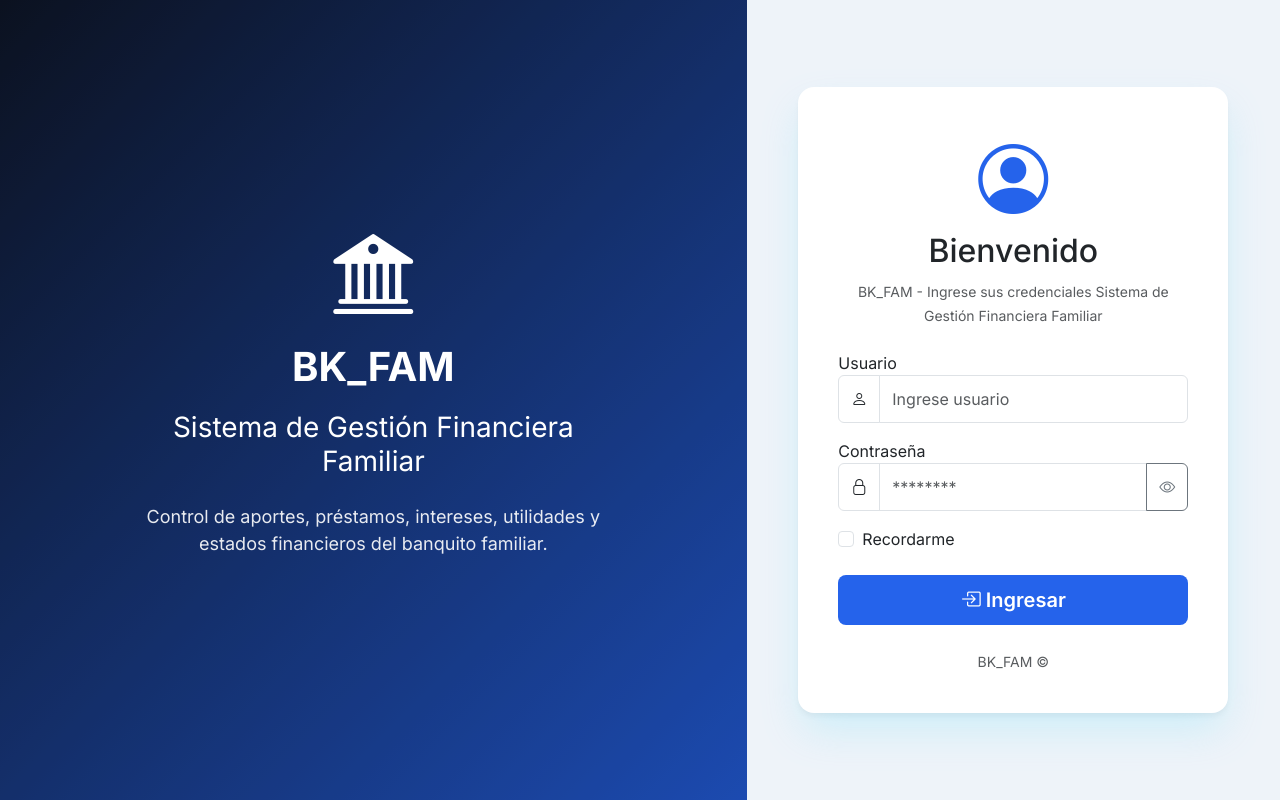
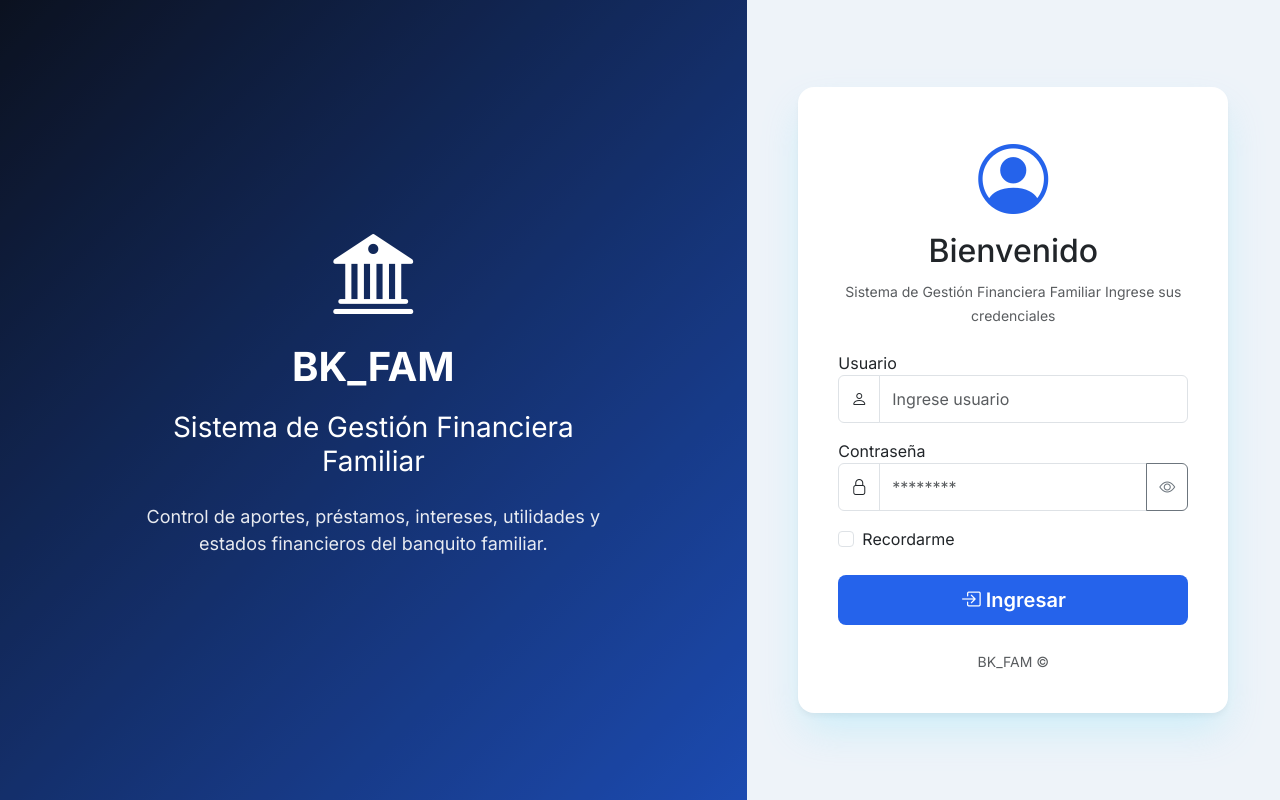
Before and after one commit to rcardenasch/AppBK, a Flask app: page / in a window 1280 px wide. Run offline with Flask 3, Linux system fonts and the light colour scheme; data that the repository does not hold is empty; parts of the project's set-up code (start-up, migrations or seed data) failed here and were passed over.

Commit message:
Desde PC Casa commit

```diff
--- a/templates/login.html
+++ b/templates/login.html
@@ -109,14 +109,10 @@
                         </h2>
 
                         <small class="text-muted">
-
-                            BK_FAM - Ingrese sus credenciales
-
+                           Sistema de Gestión Financiera Familiar
                         </small>
                         <small class="text-muted">
-
-                            Sistema de Gestión Financiera Familiar
-
+                            Ingrese sus credenciales
                         </small>
 
                     </div>
```
